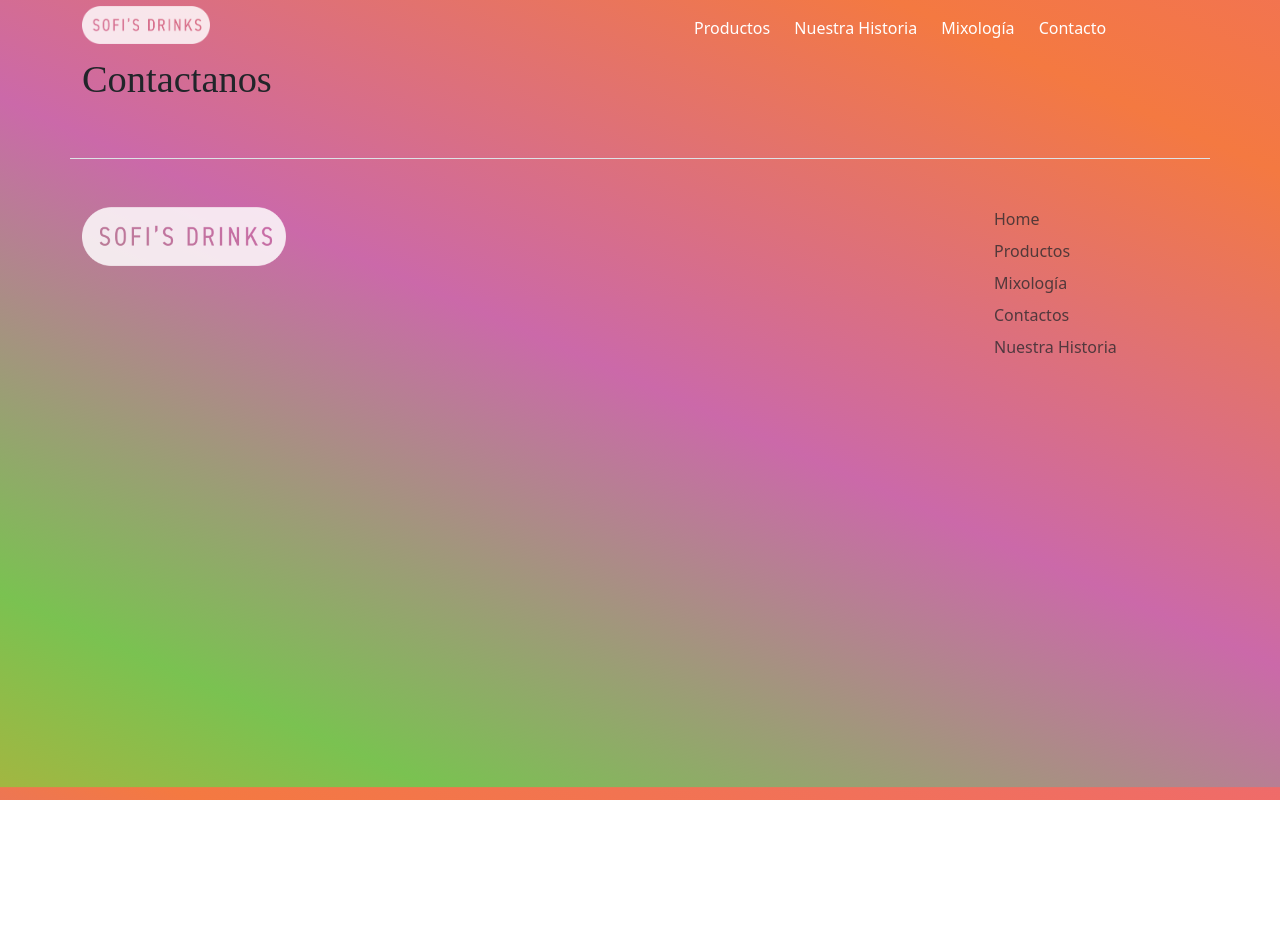
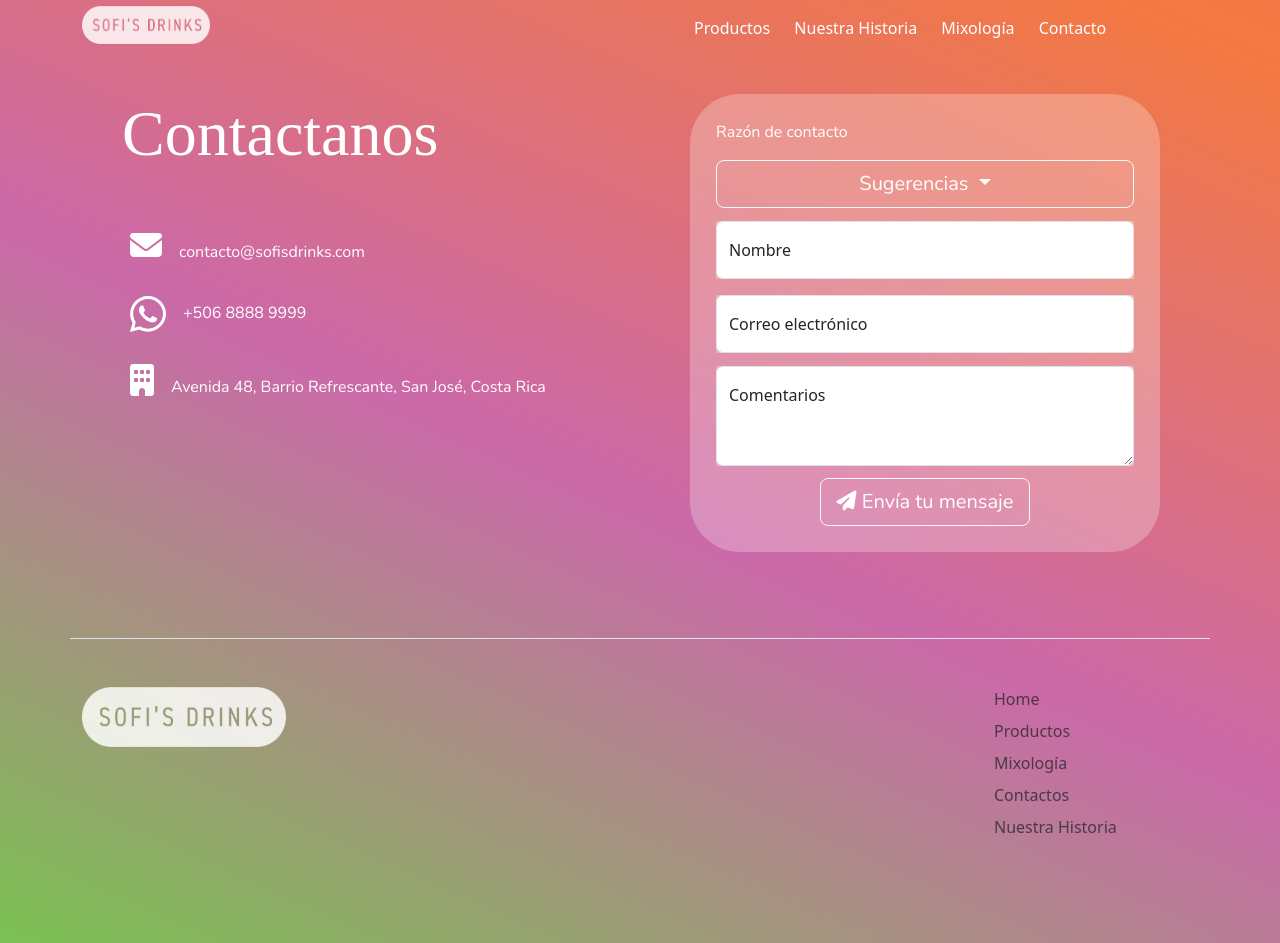
Before and after one commit to sofivarelav/sofivarelav.github.io, a plain HTML site: page contactos.html in a window 1280 px wide. Before the commit the page ends 800 px from the top, so only its background shows below. Drawn offline with nearby package versions, Linux system fonts and the light colour scheme.

Commit message:
Contactos

```diff
--- a/contactos.html
+++ b/contactos.html
@@ -8,6 +8,10 @@
 
 	<link rel="stylesheet" type="text/css" href="css/style.css">
 	<script type="text/javascript" src="bootstrap-5.3.3-dist/js/bootstrap.bundle.min.js"></script>
+	<script src="https://kit.fontawesome.com/1b9c80995a.js" crossorigin="anonymous"></script>
+	<link rel="preconnect" href="https://fonts.googleapis.com">
+	<link rel="preconnect" href="https://fonts.gstatic.com" crossorigin>
+	<link href="https://fonts.googleapis.com/css2?family=Nunito:ital,wght@0,200..1000;1,200..1000&display=swap" rel="stylesheet">
 </head>
 <body>
 <div class="container">
@@ -34,11 +38,61 @@
 <div class="container">
 	<div class="row">
 		<div class="col-6">
-			<h1>Contactanos</h1>
+			<h1 style="color: white" class="title-contact">Contactanos</h1>
+				<div class="info-wrapper js-info-wrapper">
+					<ul class="overview text-white">
+						<li class="overview-item text-white">
+							<span class="icon"><i class="fas fa-envelope fa-2x"></i></span>
+							<span class="label text-white"><des>contacto@sofisdrinks.com</des></span>
+						</li>
+						<li class="overview-item">
+							<span class="icon"><img src="img/WAVector.svg"></span>
+							<span class="label"> <des>+506 8888 9999</des></span>
+						</li>
+						<li class="overview-item">
+							<span class="icon"><i class="fas fa-building fa-2x"></i></span>
+							<span class="label"><des>Avenida 48, Barrio Refrescante, San José, Costa Rica</des></span>
+						</li>
+					</ul>
+				</div>
 		</div>
+		<div class="col-6">
+			<div class="box-contacto">
+				<p style="text-align: left;">Razón de contacto</p>
+				<div class="d-grid gap-2">
+				  <div class="btn-group">
+				  <button class="btn btn-outline-light btn-lg dropdown-toggle" type="button" data-bs-toggle="dropdown" aria-expanded="true">
+				    Sugerencias
+				  </button>
+				  <ul class="dropdown-menu">
+				    <li><a class="dropdown-item" href="#">Problemas con el producto</a></li>
+				    <li><a class="dropdown-item" href="#">Trabajo</a></li>
+				    <li><a class="dropdown-item" href="#">Otros</a></li>
+				</ul>
+				</div>
+				</div>
 
+
+				<div class="form-floating mb-3">
+				  <input type="email" class="form-control" id="floatingInput" placeholder="name@example.com">
+				  <label for="floatingInput">Nombre</label>
+				</div>
+				<div class="form-floating">
+				  <input type="password" class="form-control" id="floatingPassword" placeholder="Password">
+				  <label for="floatingPassword">Correo electrónico</label>
+				</div>
+				<div class="form-floating">
+				  <textarea class="form-control" placeholder="Leave a comment here" id="floatingTextarea2" style="height: 100px"></textarea>
+				  <label for="floatingTextarea2">Comentarios</label>
+				</div>
+				<div><button type="button" class="btn btn-outline-light btn-lg"> <span class="icon"><i class="fas fa-paper-plane"></i></span>   Envía tu mensaje</button></div>
+
+			</div>
+
+		</div>
 	</div>
 </div>
+
 	<div class="container">
 			<footer class="row row-cols-5 py-5 my-5 border-top">
 		<div class="col">
--- a/css/style.css
+++ b/css/style.css
@@ -234,3 +234,52 @@ a {
 .mix-menu{
 	text-align: center;
 }
+
+/* CONTACT PAGE*/
+
+.title-contact{
+	margin: 5vh;
+	font-size: 5vw;
+}
+
+des{
+	font-family: "Nunito", sans-serif;
+	color: white;
+	font-size: 2vh;
+	padding-left: 1vw;
+}
+
+.box-contacto{
+	background-color: rgba(255,255,255,.25);
+	margin: 3vw;
+	padding: 2vw;
+	border-radius: 50px;
+	text-align: center;
+}
+
+.form-floating{
+	margin-top: 1vw;
+	margin-bottom: 1vw;
+}
+
+.btn btn-outline-light btn-lg{
+	margin: 1vw;
+}
+
+.fas fa-paper-plane{
+	padding-right: 1vw;
+}
+
+.btn{
+	font-family: "Nunito", sans-serif;
+	color: white;
+}
+
+.form-floating{
+	background-color: rgba(255,255,255,.25);
+}
+
+input{
+	font-family: "Nunito", sans-serif;
+	color: white;
+}
```
Also changed, not shown: nuestrahistoria.html (+3 -0 lines), productos.html (+5 -2 lines), img/WAVector.svg (added).
